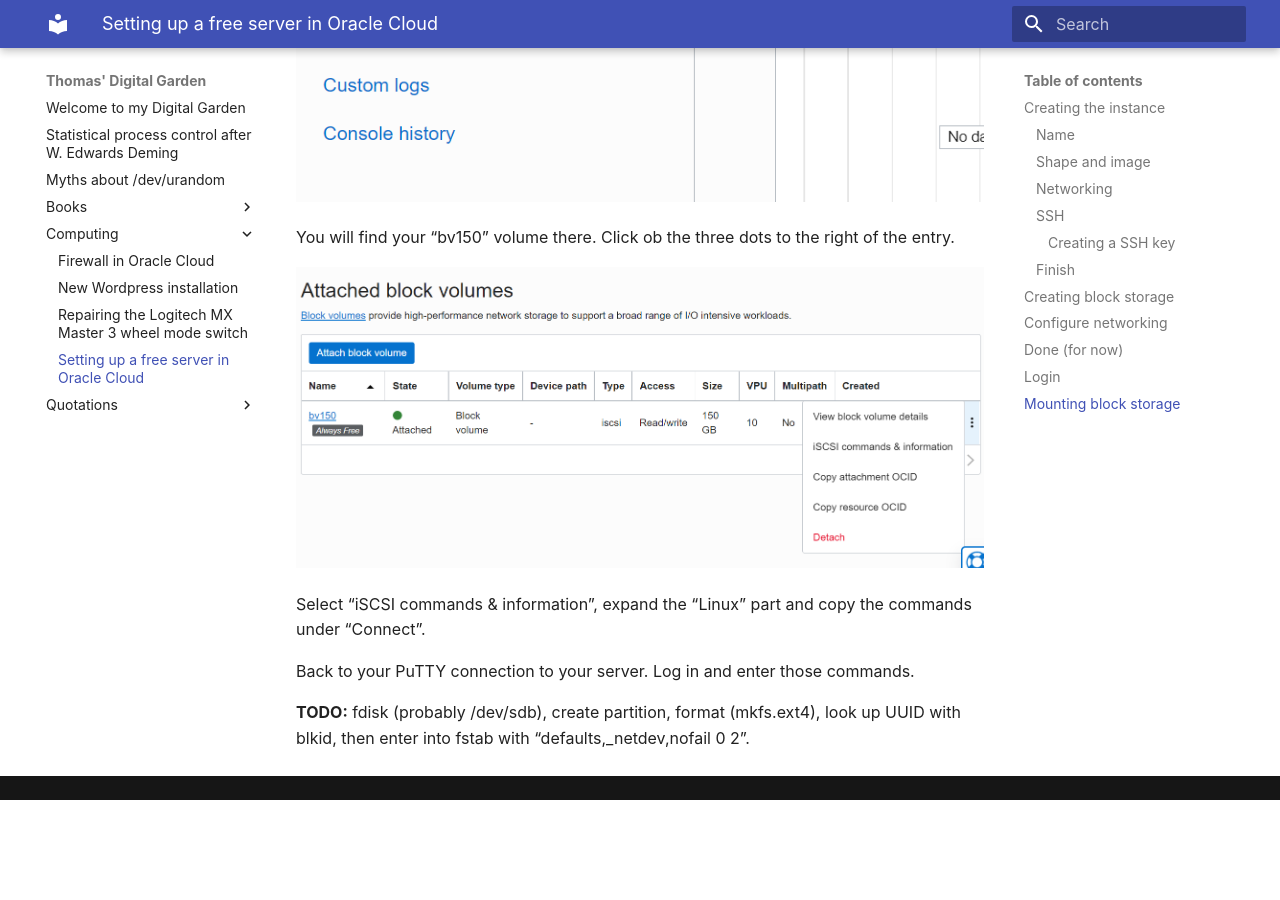
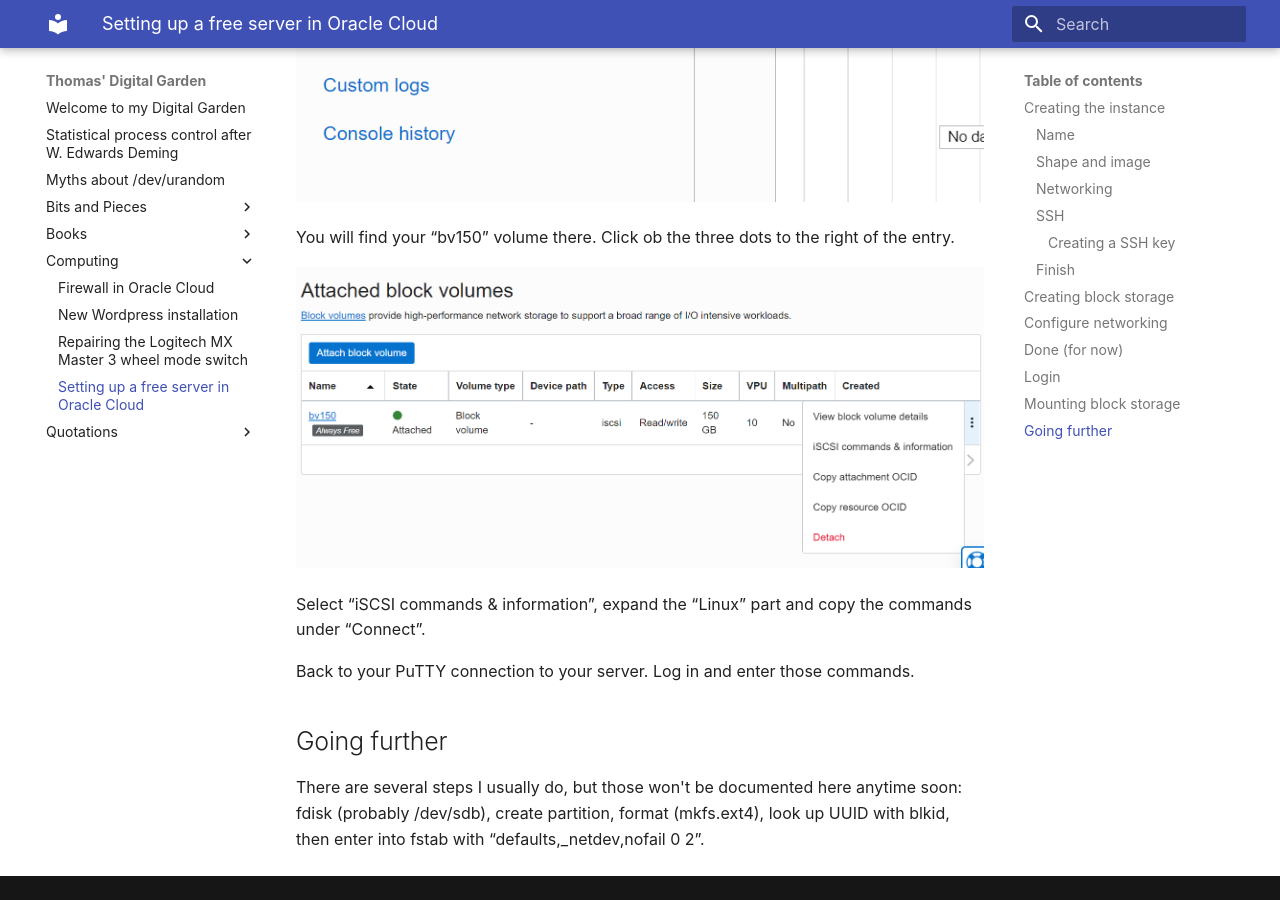
Before and after one commit to th/2uo.de, an MkDocs documentation site: the page built from docs/Computing/setting-up-a-free-server-in-oracle-cloud.md, in a window 1280 px wide and 900 px high, scrolled down 20251 px. Built offline with MkDocs 1.6.1 and Material for MkDocs 9.7.7, drawn with Linux system fonts in a browser that asks for light colours; before the commit the page ends 21051 px from its top, so only the background shows below that.

```diff
--- a/docs/Computing/setting-up-a-free-server-in-oracle-cloud.md
+++ b/docs/Computing/setting-up-a-free-server-in-oracle-cloud.md
@@ -168,5 +168,8 @@ Select “iSCSI commands & information”, expand the “Linux” part and copy
 
 Back to your PuTTY connection to your server. Log in and enter those commands.
 
-**TODO:** fdisk (probably /dev/sdb), create partition, format (mkfs.ext4), look up UUID with blkid,
+## Going further
+
+There are several steps I usually do, but those won't be documented here anytime soon:
+fdisk (probably /dev/sdb), create partition, format (mkfs.ext4), look up UUID with blkid,
 then enter into fstab with “defaults,_netdev,nofail 0 2”.
```
Also changed, not shown: docs/Bits and Pieces/words.md (added, +10 -0 lines).
